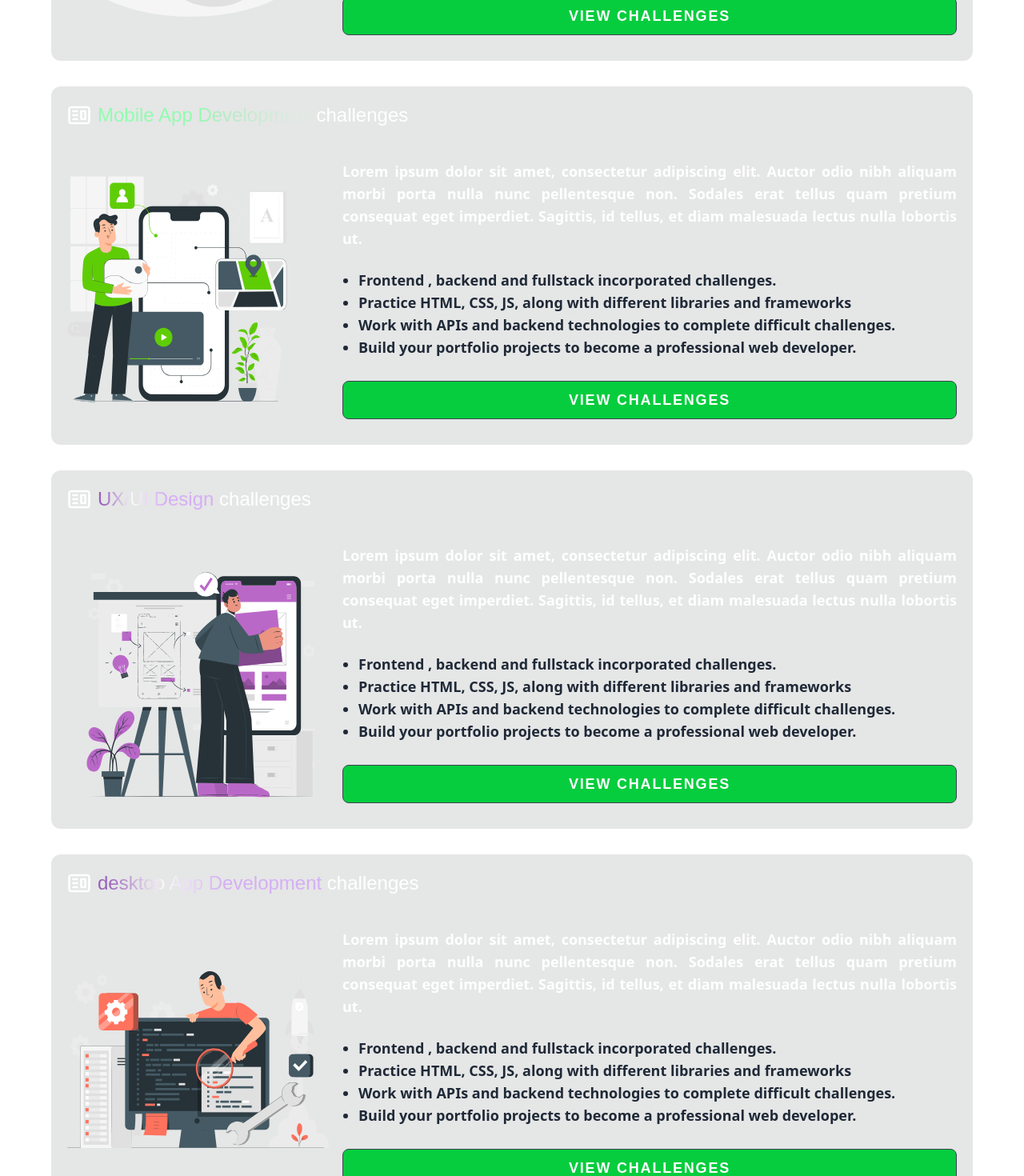
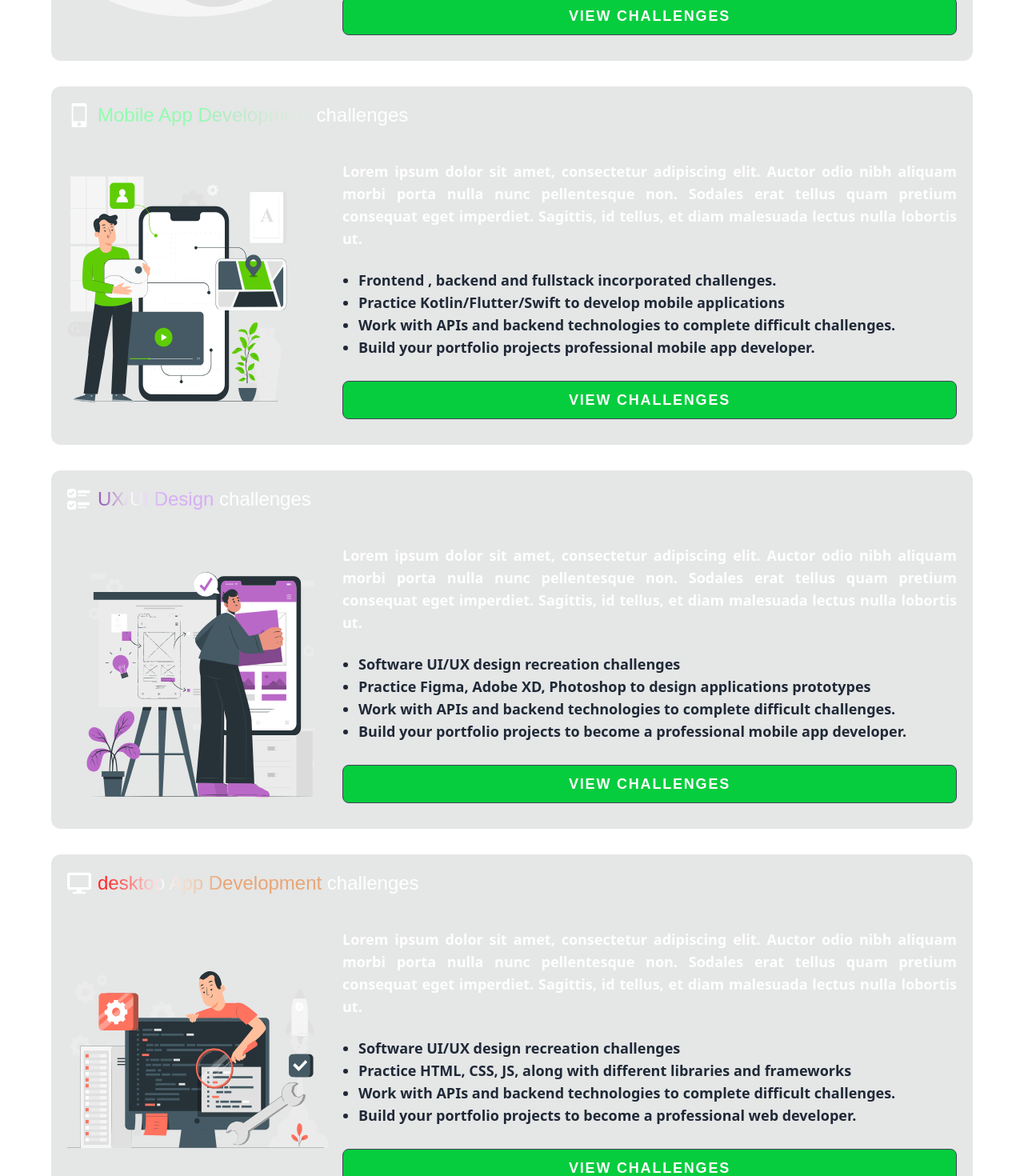
Before and after one commit to prasannakarki77/kodekuma, a React (Create React App) app in the folder frontend/: page /challenges in a window 1280 px wide. Shown: the part 560-2030 px from the top of the page at 80% size. Built offline with nearby package versions, Linux system fonts and the light colour scheme; no server answers.

Commit message:
created challenge list and card

```diff
--- a/frontend/public/index.html
+++ b/frontend/public/index.html
@@ -1,5 +1,5 @@
 <!DOCTYPE html>
-<html lang="en">
+<html lang="en" >
   <head>
     <meta charset="utf-8" />
     <link rel="icon" href="%PUBLIC_URL%/favicon.ico" />
--- a/frontend/src/App.js
+++ b/frontend/src/App.js
@@ -1,5 +1,6 @@
 import { useEffect, useState } from "react";
 import { Routes, Route, BrowserRouter } from "react-router-dom";
+import ChallengeList from "./components/ChallengeList";
 import Footer from "./components/layout/Footer";
 import Navbar from "./components/layout/Navbar";
 import { UserProvider } from "./context/UserContext";
@@ -7,6 +8,7 @@ import Challenges from "./pages/Challenges";
 import Home from "./pages/Home";
 import NotFound from "./pages/NotFound";
 import Resources from "./pages/Resources";
+import WebChallenges from "./pages/WebChallenges";
 function App() {
   return (
     <>
@@ -16,6 +18,9 @@ function App() {
           <Routes>
             <Route path="/" element={<Home />} />
             <Route path="/challenges" element={<Challenges />} />
+            <Route path="/web_challenges" element={<WebChallenges />}>
+              <Route path="" element={<ChallengeList />} />
+            </Route>
             <Route path="/resources" element={<Resources />} />
             <Route path="/notfound" element={<NotFound />} />
             <Route path="/*" element={<NotFound />} />
--- /dev/null
+++ b/frontend/src/components/ChallengeCard.jsx
@@ -0,0 +1,30 @@
+import React from "react";
+import { Link } from "react-router-dom";
+import challenge_img from "../assets/challenge_img.png";
+const ChallengeCard = () => {
+  return (
+    <div className="card  sm:w-80  md:w-96 lg:w-[500px] bg-base-300 shadow-xl rounded-none mb-9">
+      <figure>
+        <img src={challenge_img} alt="Shoes" className="w-full" />
+      </figure>
+      <div className="card-body">
+        <div className="badge badge-success ml-auto">Beginner</div>
+        <h2 className="card-title font-cubano text-primary-content tracking-wider">
+          #1 DOORHUB challenge
+        </h2>
+        <p className=" mb-5">
+          Build a landing page for a food delivery service where a user can
+          order food for delivery.
+        </p>
+        <Link>
+          {" "}
+          <button className="font-cubano text-base w-full btn hover:bg-green-600  tracking-widest leading-5 bg-challenge  text-white sm:mb-0 ">
+            Start challenge
+          </button>
+        </Link>
+      </div>
+    </div>
+  );
+};
+
+export default ChallengeCard;
--- /dev/null
+++ b/frontend/src/components/ChallengeList.jsx
@@ -0,0 +1,43 @@
+import React from "react";
+import { AiFillSafetyCertificate } from "react-icons/ai";
+import ChallengeCard from "./ChallengeCard";
+const ChallengeList = () => {
+  return (
+    <div>
+      <div className=" flex justify-center flex-col mb-14 ">
+        <h2 className="font-cubano text-xl text-center mb-5">
+          Challenge Progress
+        </h2>
+        <div className="font-cubano   mx-auto mb-9">
+          <span className=" rounded-full p-3 text-lg bg-challenge text-primary-content mr-3  ">
+            #1
+          </span>
+          <span className="  rounded-full p-3 text-lg bg-[#455A64] text-primary-content mr-3 ">
+            #2
+          </span>
+          <span className=" rounded-full p-3 text-lg bg-[#455A64] text-primary-content mr-3  ">
+            #3
+          </span>
+          <span className="  rounded-full p-3 text-lg bg-[#455A64] text-primary-content">
+            #4
+          </span>
+        </div>
+        <div className="text-xl text-center mb-7 font-bold">1/4 completed</div>
+        <div className=" text-center ">
+          <button className="btn gap-2 text-xl  btn-disabled font-poppins btn-outline  ">
+            <AiFillSafetyCertificate className=" text-3xl " />
+            Get Certificate
+          </button>
+        </div>
+      </div>
+      <div className="flex justify-between flex-wrap ">
+        <ChallengeCard />
+        <ChallengeCard />
+        <ChallengeCard />
+        <ChallengeCard />
+      </div>
+    </div>
+  );
+};
+
+export default ChallengeList;
--- a/frontend/src/pages/Challenges.jsx
+++ b/frontend/src/pages/Challenges.jsx
@@ -53,7 +53,7 @@ const Challenges = () => {
                   developer.
                 </li>
               </ul>
-              <Link>
+              <Link to="/web_challenges">
                 {" "}
                 <button className="font-cubano text-base sm:text-lg w-full btn hover:bg-green-600  tracking-widest leading-5 bg-challenge  text-white sm:mb-0 ">
                   View Challenges
@@ -66,7 +66,7 @@ const Challenges = () => {
       <div className="bg-base-300  p-3 sm:p-5 rounded-xl max-w-6xl mx-auto  pb-8 sm:pb-8 mb-8">
         <div>
           <h1 className=" font-cubano text-primary-content    mb-10   text-lg sm:text-2xl flex items-center ">
-            <CgWebsite className=" mr-2 text-3xl " />
+            <GoDeviceMobile className=" mr-2 text-3xl " />
             <span>
               <span className="green-gradient">Mobile App Development</span>{" "}
               challenges
@@ -90,15 +90,14 @@ const Challenges = () => {
                   Frontend , backend and fullstack incorporated challenges.
                 </li>
                 <li className="text-base sm:text-lg font-semibold">
-                  Practice HTML, CSS, JS, along with different libraries and
-                  frameworks
+                  Practice Kotlin/Flutter/Swift to develop mobile applications
                 </li>
                 <li className="text-base sm:text-lg font-semibold">
                   Work with APIs and backend technologies to complete difficult
                   challenges.
                 </li>
                 <li className="text-base sm:text-lg font-semibold">
-                  Build your portfolio projects to become a professional web
+                  Build your portfolio projects professional mobile app
                   developer.
                 </li>
               </ul>
@@ -115,7 +114,7 @@ const Challenges = () => {
       <div className="bg-base-300  p-3 sm:p-5 rounded-xl max-w-6xl mx-auto  pb-8 sm:pb-8 mb-8">
         <div>
           <h1 className=" font-cubano text-primary-content    mb-10   text-lg sm:text-2xl flex items-center ">
-            <CgWebsite className=" mr-2 text-3xl " />
+            <BsUiChecks className=" mr-2 text-3xl " />
             <span>
               <span className="purple-gradient">UX/UI Design </span> challenges
             </span>
@@ -135,19 +134,19 @@ const Challenges = () => {
               </p>
               <ul className=" list-disc ml-5 mb-7 ">
                 <li className="text-base sm:text-lg font-semibold">
-                  Frontend , backend and fullstack incorporated challenges.
+                  Software UI/UX design recreation challenges
                 </li>
                 <li className="text-base sm:text-lg font-semibold">
-                  Practice HTML, CSS, JS, along with different libraries and
-                  frameworks
+                  Practice Figma, Adobe XD, Photoshop to design applications
+                  prototypes
                 </li>
                 <li className="text-base sm:text-lg font-semibold">
                   Work with APIs and backend technologies to complete difficult
                   challenges.
                 </li>
                 <li className="text-base sm:text-lg font-semibold">
-                  Build your portfolio projects to become a professional web
-                  developer.
+                  Build your portfolio projects to become a professional mobile
+                  app developer.
                 </li>
               </ul>
               <Link>
@@ -163,9 +162,9 @@ const Challenges = () => {
       <div className="bg-base-300  p-3 sm:p-5 rounded-xl max-w-6xl mx-auto  pb-8 sm:pb-8 mb-8">
         <div>
           <h1 className=" font-cubano text-primary-content    mb-10   text-lg sm:text-2xl flex items-center ">
-            <CgWebsite className=" mr-2 text-3xl " />
+            <FaDesktop className=" mr-2 text-3xl " />
             <span>
-              <span className="purple-gradient">desktop App Development </span>{" "}
+              <span className="red-gradient">desktop App Development </span>{" "}
               challenges
             </span>
           </h1>
@@ -184,7 +183,7 @@ const Challenges = () => {
               </p>
               <ul className=" list-disc ml-5 mb-7 ">
                 <li className="text-base sm:text-lg font-semibold">
-                  Frontend , backend and fullstack incorporated challenges.
+                  Software UI/UX design recreation challenges
                 </li>
                 <li className="text-base sm:text-lg font-semibold">
                   Practice HTML, CSS, JS, along with different libraries and
--- a/frontend/src/pages/Home.jsx
+++ b/frontend/src/pages/Home.jsx
@@ -41,7 +41,7 @@ const Home = () => {
     xd,
   ];
   return (
-    <div className="p-2">
+    <div className="p-2  ">
       <h1 className="text-center font-cubano sm:text-2xl text-xl text-primary-content max-w-lg mx-auto mb-12">
         Practice software development skills through{" "}
         <span className="green-gradient">challenges</span>{" "}
--- /dev/null
+++ b/frontend/src/pages/WebChallenges.jsx
@@ -0,0 +1,30 @@
+import React from "react";
+import { CgWebsite } from "react-icons/cg";
+import { Link, Outlet } from "react-router-dom";
+const WebChallenges = () => {
+  return (
+    <div className=" md:px-10 lg:px-20 px-3 ">
+      <h1 className="font-cubano mb-10 text-2xl sm:text-3xl text-primary-content flex items-center">
+        <CgWebsite className="text-4xl mr-2" />{" "}
+        <span>
+          {" "}
+          <span className="blue-gradient"> Web development </span> challenges
+        </span>
+      </h1>
+      <div className="tabs font-cubano mb-9">
+        <Link
+          to="/web_challenges/"
+          className="tab tab-bordered tab-active  tab-lg "
+        >
+          Challenges
+        </Link>
+        <Link className="tab tab-bordered  tab-lg">Solutions</Link>
+      </div>
+      <div>
+        <Outlet />
+      </div>
+    </div>
+  );
+};
+
+export default WebChallenges;
```
Also changed, not shown: frontend/src/assets/challenge_img.png (added), 1 other file (tests, documents, lock files or other folders).
